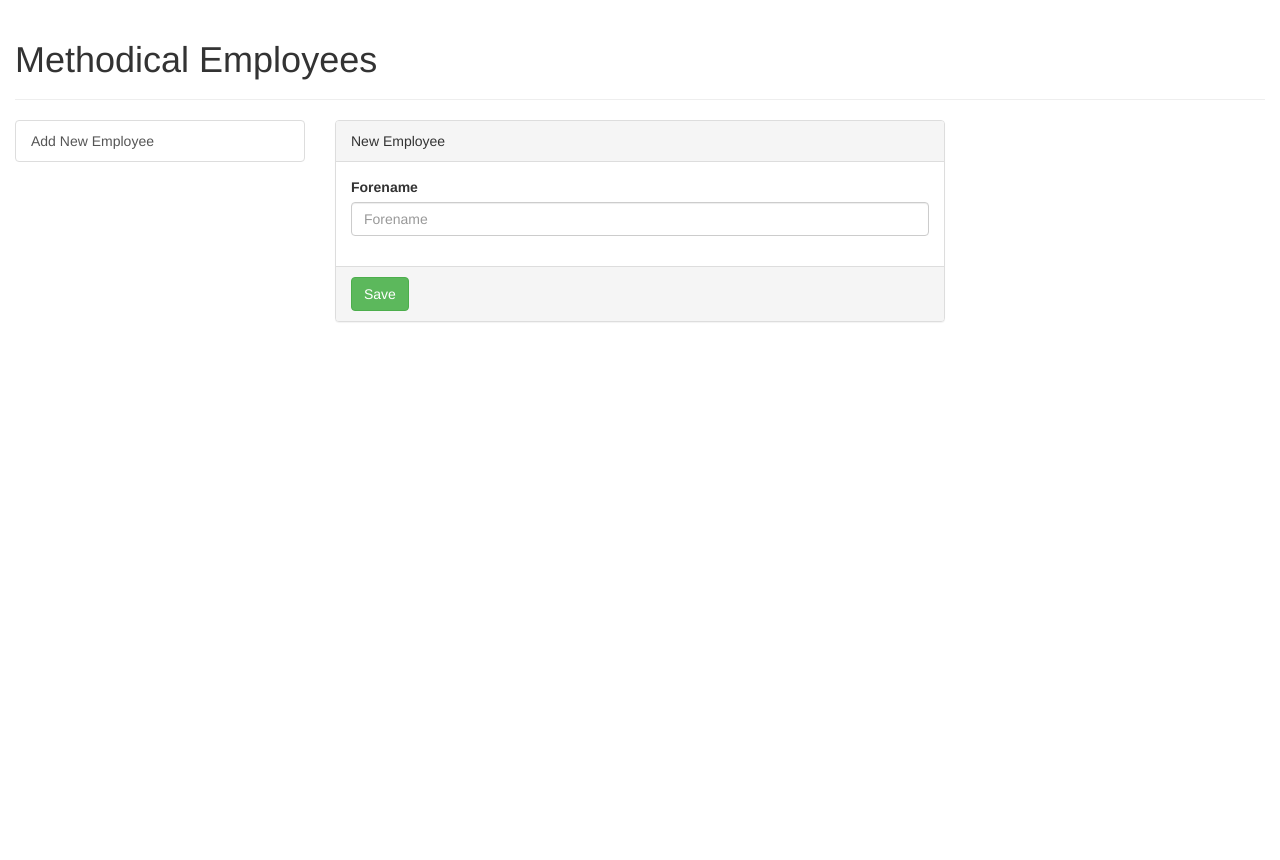
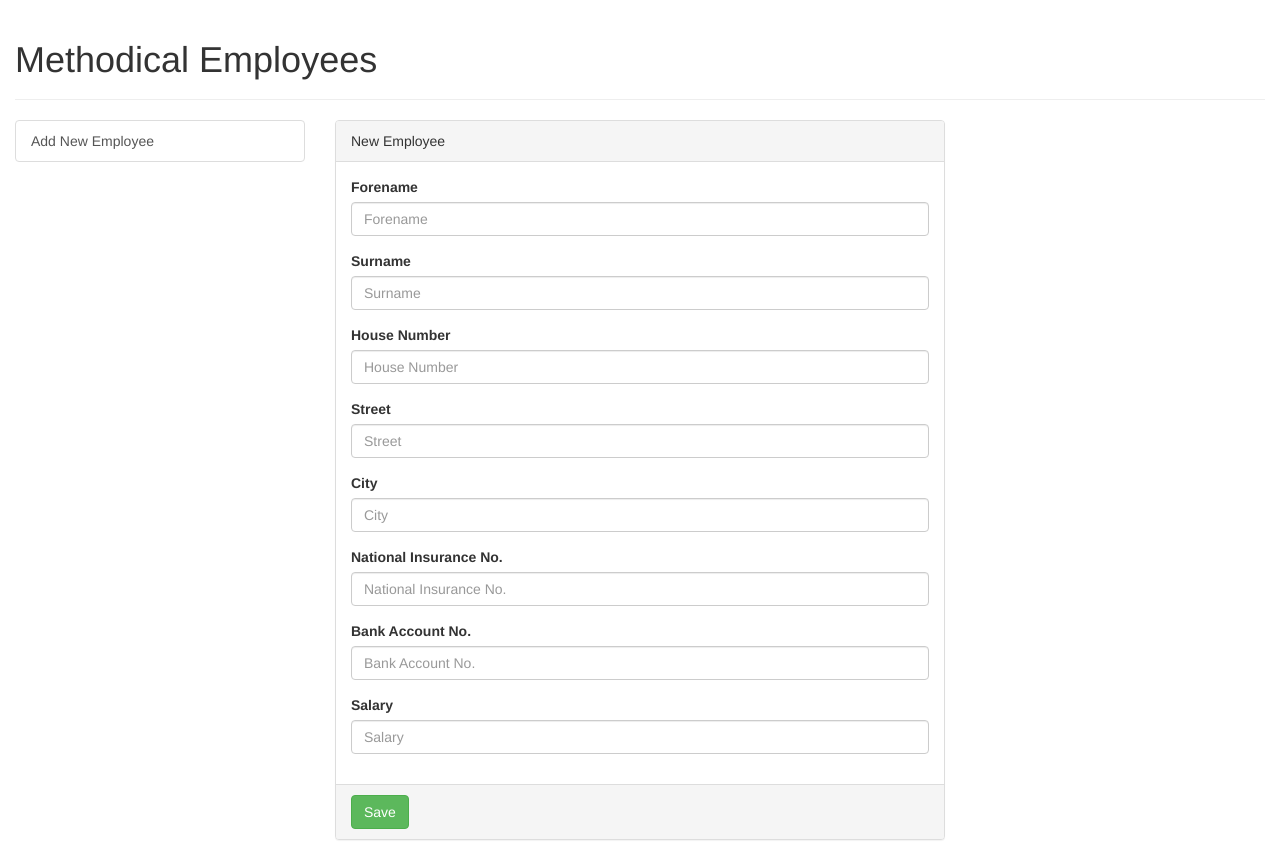
Before and after one commit to mj-mcbride/Methodical, an Angular app in the folder Angular/methodical-employees/: page / in a window 1280 px wide. Before the commit the page ends 800 px from the top, so only its background shows below. Built offline with nearby package versions, Linux system fonts and the light colour scheme.

Commit message:
Complete UI for add employee view

```diff
--- a/Angular/methodical-employees/src/app/add-employee/add-employee.component.html
+++ b/Angular/methodical-employees/src/app/add-employee/add-employee.component.html
@@ -9,10 +9,52 @@
 
   <form>
 
-    <!-- Name -->
+    <!-- Forename -->
       <div class="form-group">
           <label for="txtForename">Forename</label>
           <input class="form-control" id="txtForename" placeholder="Forename">
+        </div>
+
+        <!-- Surname -->
+      <div class="form-group">
+          <label for="txtSurname">Surname</label>
+          <input class="form-control" id="txtSurname" placeholder="Surname">
+        </div>
+
+        <!-- Street Number -->
+      <div class="form-group">
+          <label for="txtStreetNo">House Number</label>
+          <input class="form-control" id="txtStreetNo" placeholder="House Number">
+        </div>
+
+        <!-- Street -->
+      <div class="form-group">
+          <label for="txtStreetName">Street</label>
+          <input class="form-control" id="txtStretName" placeholder="Street">
+        </div>
+
+        <!-- City -->
+      <div class="form-group">
+          <label for="txtCity">City</label>
+          <input class="form-control" id="txtCity" placeholder="City">
+        </div>
+
+        <!-- NIN -->
+      <div class="form-group">
+          <label for="txtNIN">National Insurance No.</label>
+          <input class="form-control" id="txtNIN" placeholder="National Insurance No.">
+        </div>
+
+        <!-- Bank Account -->
+      <div class="form-group">
+          <label for="txtBankAccount">Bank Account No.</label>
+          <input class="form-control" id="txtBankAccount" placeholder="Bank Account No.">
+        </div>
+
+        <!-- Salary -->
+      <div class="form-group">
+          <label for="txtSalary">Salary</label>
+          <input class="form-control" id="txtSalary" placeholder="Salary">
         </div>
 
 
@@ -23,7 +65,7 @@
 
 <div class="panel-footer">
 
-    <button type="button" class="btn btn-success">Save</button>
+    <button type="submit" class="btn btn-success">Save</button>
 
 </div>
 
```
